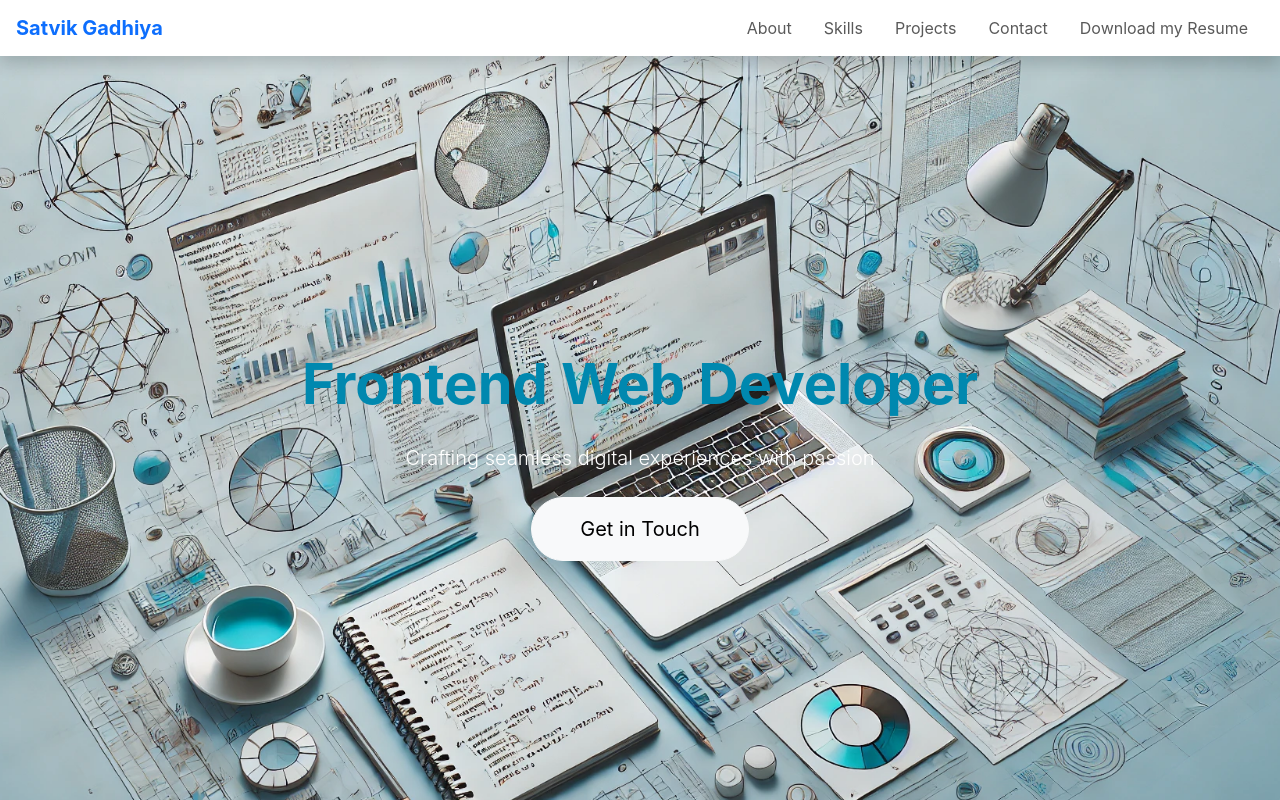
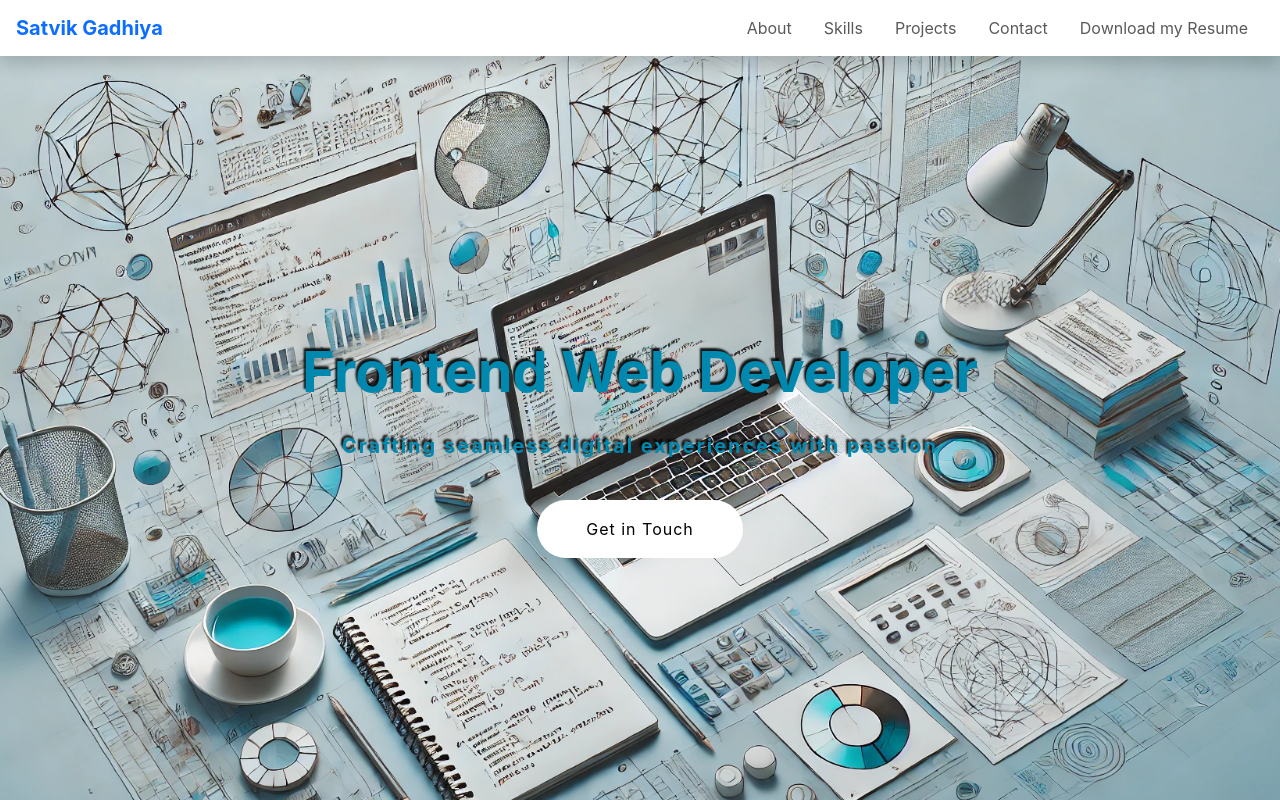
Before and after one commit to Satvik8/portfolio, a React (Create React App) app: page / in a window 1280 px wide. Built offline with nearby package versions, Linux system fonts and the light colour scheme.

Commit message:
added text shadow and button design changes

```diff
--- a/src/App.js
+++ b/src/App.js
@@ -155,7 +155,6 @@ const App = () => {
                     <a
                       className="nav-link px-3"
                       onClick={handleDownloadResume}
-                      href="#"
                       style={{ cursor: "pointer" }}
                     >
                       {item}
@@ -187,6 +186,7 @@ const App = () => {
             minHeight: "100vh",
             position: "relative",
           }}
+          id="home"
         >
           {/* <div className="dark-overlay"></div> */}
           <div className="container position-relative text-center">
@@ -194,17 +194,26 @@ const App = () => {
               <div className="col-md-8">
                 <h1
                   className="display-4 fw-bold mb-4"
-                  style={{ color: "rgb(0 136 175)" }}
+                  style={{
+                    color: "rgb(0 136 175)",
+                    textShadow: "rgba(0, 0, 0, 0.9) -2px -3px 2px",
+                  }}
                 >
                   Frontend Web Developer
                 </h1>
-                <p className="lead mb-4">
+                <p
+                  className="lead mb-4"
+                  style={{
+                    color: "rgb(0 136 175)",
+                    textShadow: "rgba(0, 0, 0, 0.9) -2px -3px 2px",
+                    fontWeight: "bold",
+                    fontSize: "1.3  rem",
+                    letterSpacing: "2px",
+                  }}
+                >
                   Crafting seamless digital experiences with passion
                 </p>
-                <a
-                  href="#contact"
-                  className="btn btn-light btn-lg px-5 py-3 rounded-pill"
-                >
+                <a href="#contact" className="btn btn-border-4  px-5 py-3">
                   Get in Touch
                 </a>
               </div>
--- a/src/styles.css
+++ b/src/styles.css
@@ -64,6 +64,61 @@
   scrollbar-color: var(--bs-primary) #fff;
 }
 
+.btn {
+  position: relative;
+  display: inline-block;
+  margin: 15px;
+  padding: 12px 27px;
+  text-align: center;
+  font-size: 16px;
+  letter-spacing: 1px;
+  text-decoration: none;
+  color: #000;
+  background: #fff;
+  /* border: 3px solid #00475a; */
+  border-radius: 30px;
+  cursor: pointer;
+  transition: ease-out 0.5s;
+  -webkit-transition: ease-out 0.5s;
+  -moz-transition: ease-out 0.5s;
+}
+
+.btn.btn-border-4::after,
+.btn.btn-border-4::before {
+  position: absolute;
+  content: "";
+  width: 0;
+  height: 0;
+  transition: 1s;
+}
+
+.btn.btn-border-4::after {
+  top: -9px;
+  left: -9px;
+  border-top: 3px solid transparent;
+  border-left: 3px solid transparent;
+}
+
+.btn.btn-border-4::before {
+  bottom: -9px;
+  right: -9px;
+  border-bottom: 3px solid transparent;
+  border-right: 3px solid transparent;
+  border-radius: 2;
+}
+
+.btn.btn-border-4:hover {
+  color: #fff;
+  background-color: rgb(0, 136, 175);
+}
+
+.btn.btn-border-4:hover::after,
+.btn.btn-border-4:hover::before {
+  width: calc(100% + 15px);
+  height: calc(100% + 15px);
+  border-color: #1985a3;
+}
+
 @media (max-width: 768px) {
   .section-padding {
     padding-top: 60px;
```
